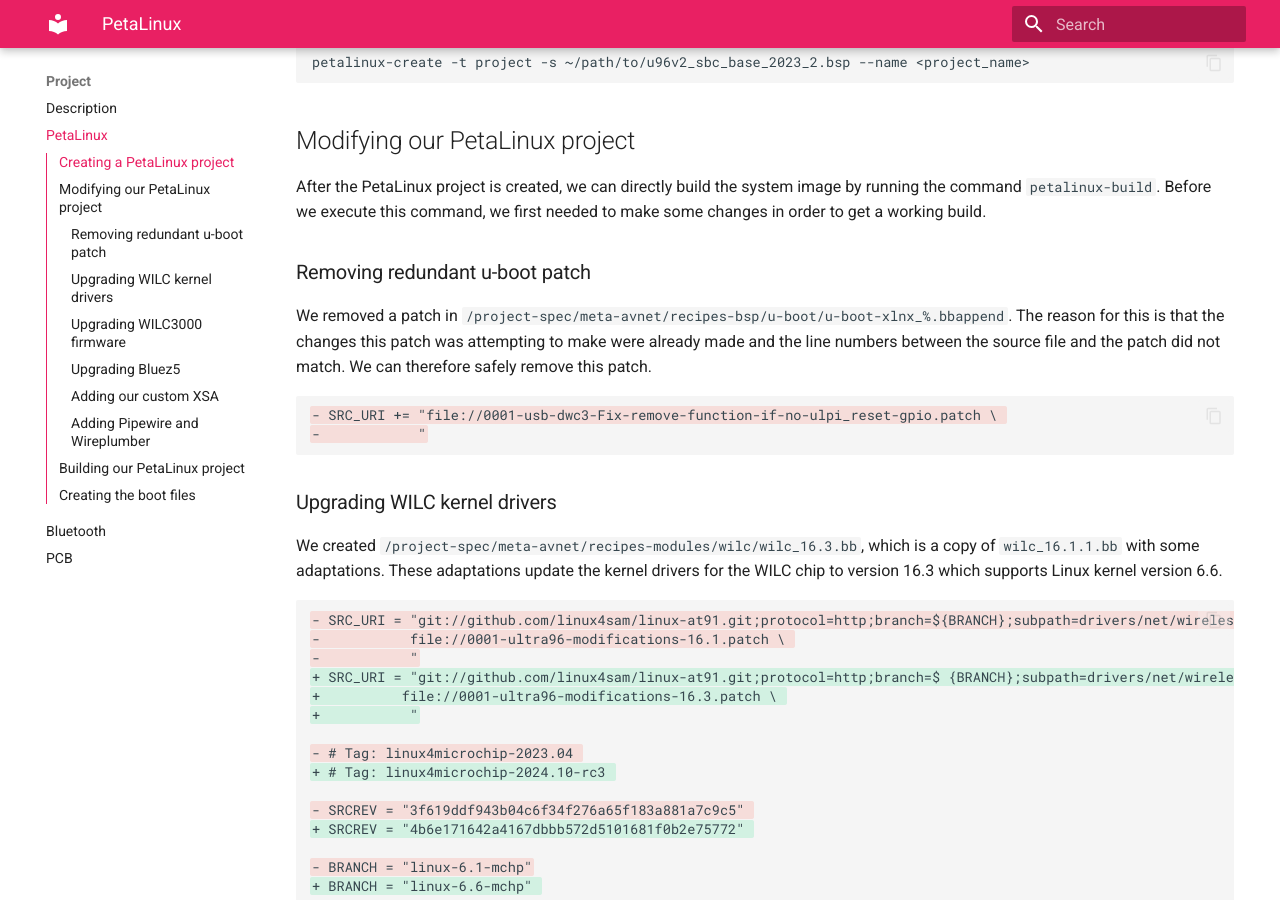
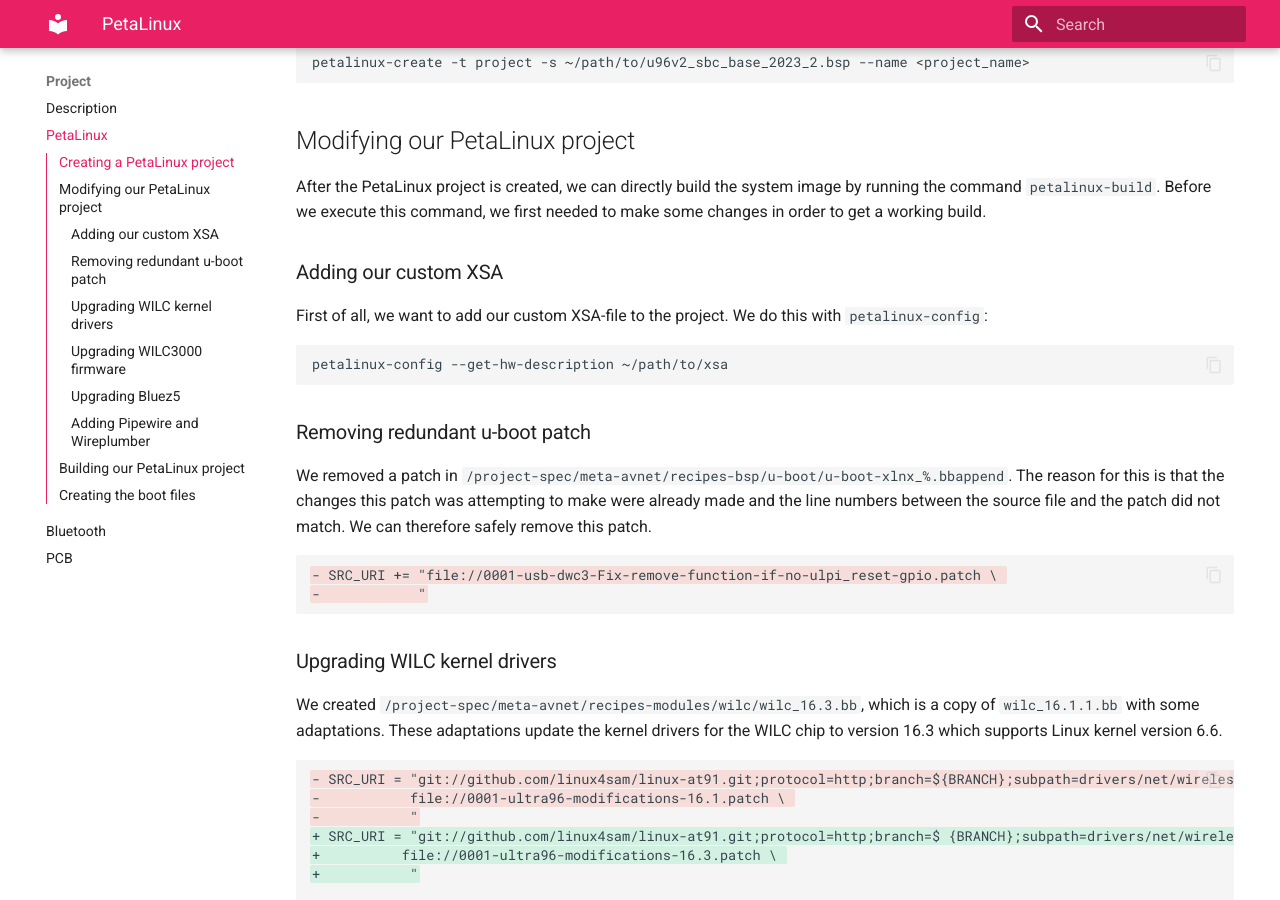
Before and after one commit to michielskobe/rnd-final-project, an MkDocs documentation site: the page built from docs/project/petalinux.md, in a window 1280 px wide and 900 px high, scrolled down 447 px. Built offline with MkDocs 1.6.1 and Material for MkDocs 9.7.7, drawn with Linux system fonts in a browser that asks for light colours; nearby versions of some CDN libraries; library files that are not in the unit come from our copies; some of the changed text lies outside the part shown.

Commit message:
Rearranged petalinux documentation

````diff
--- a/docs/project/petalinux.md
+++ b/docs/project/petalinux.md
@@ -13,6 +13,14 @@
 ## Modifying our PetaLinux project
 
 After the PetaLinux project is created, we can directly build the system image by running the command `petalinux-build`. Before we execute this command, we first needed to make some changes in order to get a working build.
+
+### Adding our custom XSA
+
+First of all, we want to add our custom XSA-file to the project. We do this with `petalinux-config`:
+
+``` bash
+petalinux-config --get-hw-description ~/path/to/xsa
+```
 
 ### Removing redundant u-boot patch
 
@@ -85,14 +93,6 @@
 ```
 The files related to bluez5 can be found in `/components/yocto/layers/poky/meta/recipes-connectivity/bluez5`.
 
-### Adding our custom XSA
-
-When these modifications are done, we want to add our custom XSA-file to the project. We do this with `petalinux-config`:
-
-``` bash
-petalinux-config --get-hw-description ~/path/to/xsa
-```
-
 ### Adding Pipewire and Wireplumber
 
 To be able to support Bluetooth Audio later on in the project, we will also need Pipewire and Wireplumber. We need to execute a couple steps in order to add this to the project.
````
